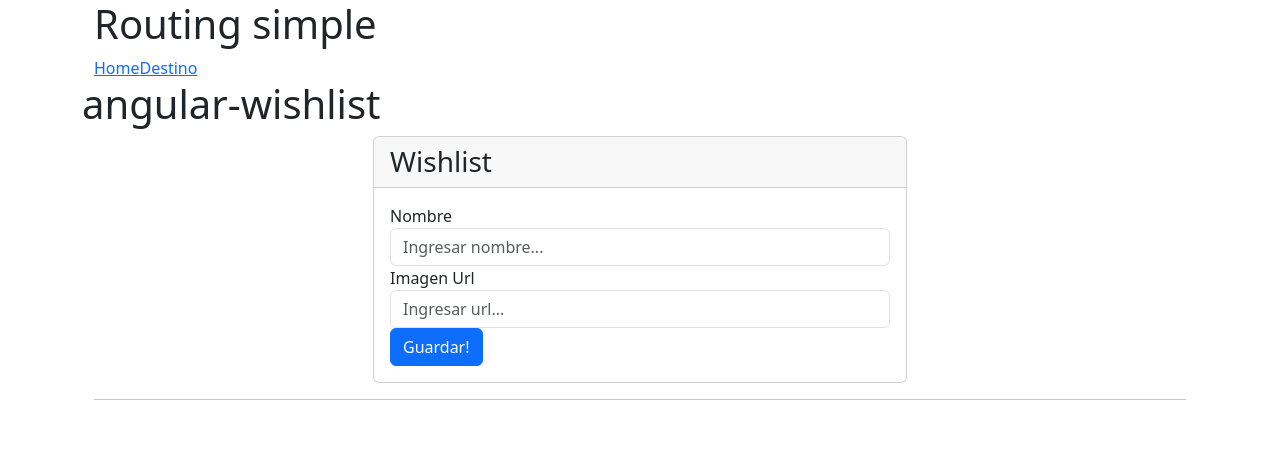
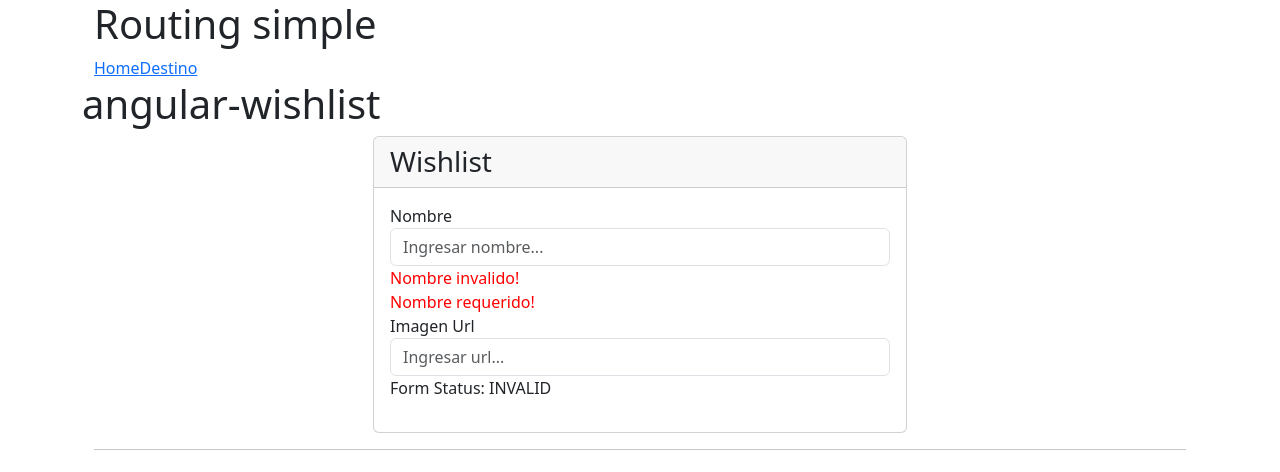
Before and after one commit to teberlein/ng-entrega2, an Angular app in the folder angular-wishlist/: page /home in a window 1280 px wide. Shown: the top 472 px of the page. Built offline with nearby package versions, Linux system fonts and the light colour scheme.

Commit message:
Api destinos, Componente form, Form group y validaciones de angular

```diff
--- a/angular-wishlist/src/app/app.component.ts
+++ b/angular-wishlist/src/app/app.component.ts
@@ -2,12 +2,13 @@ import { Component } from '@angular/core';
 import { RouterLink, RouterLinkActive, RouterOutlet } from '@angular/router';
 import { DestinoViajeComponent } from './destino-viaje/destino-viaje.component';
 import { ListaDestinosComponent } from './lista-destinos/lista-destinos.component';
-import { CommonModule } from '@angular/common';
+import { CommonModule, NgIf } from '@angular/common';
+import { FormsModule, ReactiveFormsModule } from '@angular/forms';
 
 @Component({
   selector: 'app-root',
   standalone: true,
-  imports: [RouterOutlet, DestinoViajeComponent, ListaDestinosComponent, CommonModule, RouterLink, RouterLinkActive],
+  imports: [RouterOutlet, DestinoViajeComponent, CommonModule, RouterLink, RouterLinkActive, FormsModule, ReactiveFormsModule, NgIf],
   templateUrl: './app.component.html',
   styleUrl: './app.component.css'
 })
--- a/angular-wishlist/src/app/app.config.ts
+++ b/angular-wishlist/src/app/app.config.ts
@@ -1,8 +1,12 @@
 import { ApplicationConfig } from '@angular/core';
 import { provideRouter } from '@angular/router';
+import { DestinosApiClient } from './models/destinos-api-client.model'
 
 import { routes } from './app.routes';
 
 export const appConfig: ApplicationConfig = {
-  providers: [provideRouter(routes)]
+  providers: [
+    provideRouter(routes),
+    DestinosApiClient,
+  ]
 };
--- /dev/null
+++ b/angular-wishlist/src/app/form-destino-viaje/form-destino-viaje.component.html
@@ -0,0 +1,14 @@
+<form [formGroup]="fg" (ngSubmit)="guardar(fg.controls['nombre'].value, fg.controls['url'].value)">
+    <div class="form-group">
+        <label for="nombre">Nombre</label>
+        <input type="text" class="form-control" id="nombre" placeholder="Ingresar nombre..." formControlName="nombre">
+        <span *ngIf="!fg.controls['nombre'].valid" style="color: red;">Nombre invalido!</span>
+        <div *ngIf="fg.controls['nombre'].hasError('required')" style="color: red;">Nombre requerido!</div>
+    </div>
+    <div class="form-group">
+        <label for="imagenUrl">Imagen	Url</label>
+        <input type="text" class="form-control" id="imagenUrl" placeholder="Ingresar url..." formControlName="url">
+    </div>
+    <button type="submit" class="btn btn-primary" *ngIf="fg.valid">Guardar!</button>
+    <p>Form Status: {{ fg.status }}</p>
+</form>
--- /dev/null
+++ b/angular-wishlist/src/app/form-destino-viaje/form-destino-viaje.component.ts
@@ -0,0 +1,41 @@
+import { Component, EventEmitter, OnInit, Output } from '@angular/core';
+import { FormBuilder, FormControl, FormGroup, FormsModule, ReactiveFormsModule, Validators } from '@angular/forms';
+import { DestinoViaje } from '../models/destino-viaje.model';
+import { NgIf } from '@angular/common';
+
+@Component({
+  selector: 'app-form-destino-viaje',
+  standalone: true,
+  imports: [FormsModule, ReactiveFormsModule, NgIf],
+  templateUrl: './form-destino-viaje.component.html',
+  styleUrl: './form-destino-viaje.component.css'
+})
+export class FormDestinoViajeComponent implements OnInit{
+  @Output() onItemAdded: EventEmitter<DestinoViaje>;
+
+  public fg! : FormGroup
+
+  constructor(fb: FormBuilder) {
+    this.onItemAdded = new EventEmitter();
+
+    this.fg = new FormGroup({
+      nombre: new FormControl('', Validators.required),
+      url: new FormControl('')
+    });
+
+    this.fg.valueChanges.subscribe((form: any) => {
+      console.log('cambió el formulario', form)
+    })
+  }
+
+  ngOnInit() {
+  }
+
+  guardar(nombre:string, url:string):boolean {
+    let d = new DestinoViaje (nombre, url, false);
+    this.onItemAdded.emit(d);
+    console.log(this.fg.value);
+    return false;
+  }
+
+}
--- a/angular-wishlist/src/app/lista-destinos/lista-destinos.component.html
+++ b/angular-wishlist/src/app/lista-destinos/lista-destinos.component.html
@@ -15,17 +15,7 @@
                     <h3 class="mb-0">Wishlist</h3>
                 </div>
                 <div class="card-body">
-                    <form>
-                        <div class="form-group">
-                            <label for="nombre">Nombre</label>
-                            <input type="text" class="form-control" id="nombre" placeholder="Ingresar nombre..." #nombre>
-                        </div>
-                        <div class="form-group">
-                            <label for="Imagen	Url">Imagen	Url</label>
-                            <input type="text" class="form-control" id="imagenUrl" placeholder="Ingresar url..." #url>
-                        </div>
-                        <button type="submit" class="btn btn-primary" (click)="guardar(nombre.value, url.value)">Guardar!</button>
-                    </form>
+                    <app-form-destino-viaje (onItemAdded)="agregado($event)"></app-form-destino-viaje>
                 </div>
             </div>
         </div>
--- a/angular-wishlist/src/app/lista-destinos/lista-destinos.component.ts
+++ b/angular-wishlist/src/app/lista-destinos/lista-destinos.component.ts
@@ -1,33 +1,37 @@
-import { Component, OnInit } from '@angular/core';
+import { Component, EventEmitter, OnInit, Output } from '@angular/core';
 import { DestinoViajeComponent } from '../destino-viaje/destino-viaje.component';
 import { DestinoViaje } from '../models/destino-viaje.model';
 import { NgFor, CommonModule } from '@angular/common';
+import { FormDestinoViajeComponent } from "../form-destino-viaje/form-destino-viaje.component";
+import { DestinosApiClient } from '../models/destinos-api-client.model';
 
 @Component({
-  selector: 'app-lista-destinos',
-  standalone: true,
-  imports: [ DestinoViajeComponent, NgFor, CommonModule ],
-  templateUrl: './lista-destinos.component.html',
-  styleUrl: './lista-destinos.component.css'
+    selector: 'app-lista-destinos',
+    standalone: true,
+    templateUrl: './lista-destinos.component.html',
+    styleUrl: './lista-destinos.component.css',
+    imports: [DestinoViajeComponent, NgFor, CommonModule, FormDestinoViajeComponent]
 })
 
 export class ListaDestinosComponent implements OnInit{
+  @Output() onItemAdded: EventEmitter<DestinoViaje>;
   destinos: DestinoViaje[];
-  constructor() {
-    this.destinos = []
+  constructor( private destinosApiClient:DestinosApiClient) {
+    this.destinos = this.destinosApiClient.getAll(),
+    this.onItemAdded = new EventEmitter;
   }
 
   ngOnInit(): void {
 
   }
 
-  guardar(nombre:string, url:string):boolean {
-    this.destinos.push((new DestinoViaje(nombre,url,false)));
-    return false;
+  agregado(d: DestinoViaje) {
+    this.destinosApiClient.add(d);
+    this.onItemAdded.emit(d);
   }
 
-  elegido(d: DestinoViaje) {
-    this.destinos.forEach(function (x) {x.selected = false; })
-    d.selected = true;
+  elegido(e: DestinoViaje) {
+    this.destinosApiClient.getAll().forEach(x => e.selected===false);
+    e.selected = true;
   }
 }
--- /dev/null
+++ b/angular-wishlist/src/app/models/destinos-api-client.model.ts
@@ -0,0 +1,14 @@
+import { DestinoViaje } from './destino-viaje.model';
+
+export class DestinosApiClient {
+	destinos:DestinoViaje[];
+	constructor() {
+       this.destinos = [];
+	}
+	add(d:DestinoViaje){
+	  this.destinos.push(d);
+	}
+	getAll(){
+	  return this.destinos;
+    }
+}
--- a/angular-wishlist/tsconfig.json
+++ b/angular-wishlist/tsconfig.json
@@ -28,6 +28,6 @@
     "enableI18nLegacyMessageIdFormat": false,
     "strictInjectionParameters": true,
     "strictInputAccessModifiers": true,
-    "strictTemplates": true
+    "strictTemplates": false
   }
 }
```
Also changed, not shown: angular-wishlist/src/app/form-destino-viaje/form-destino-viaje.component.css (added), 1 other file (tests, documents, lock files or other folders).
